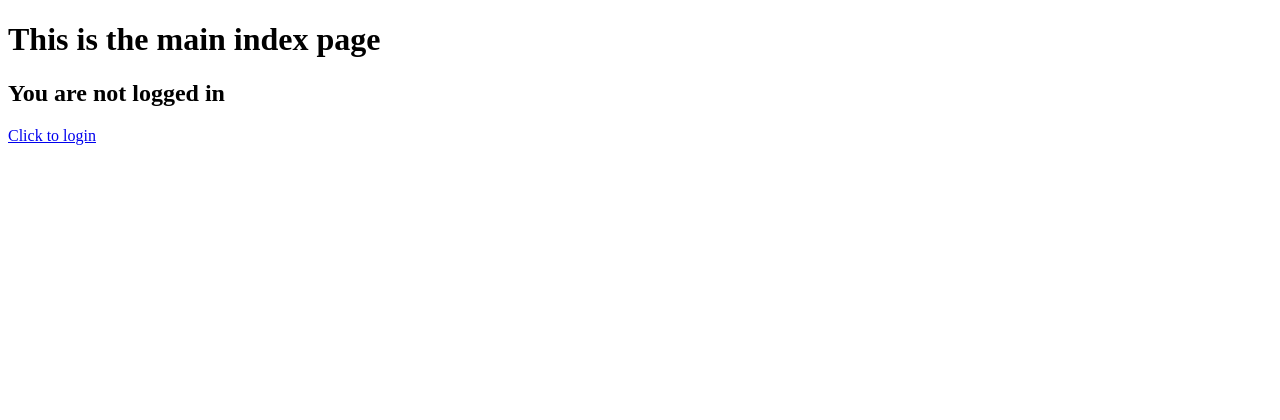
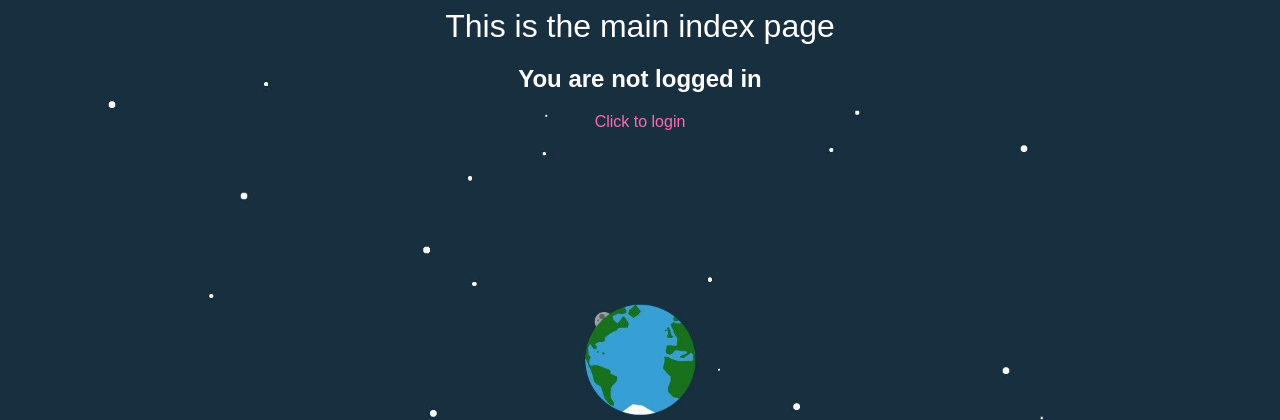
Before and after one commit to reetghosh1/DjangoBasicAuth, a Django app: page / in a window 1280 px wide. Shown: the top 420 px of the page. Run offline with Django 3.2, Linux system fonts and the light colour scheme.

Commit message:
fixed hyperlink centering error

```diff
--- a/user_tasks/static/user_tasks/style1.css
+++ b/user_tasks/static/user_tasks/style1.css
@@ -15,9 +15,14 @@ body *{
 h1{
     font-weight: normal;
     margin: 0;
+    text-align: center
 }
 
 a, a:hover, a:visited{
     color: hotpink;
     text-decoration: none;
 }
+
+p{
+    text-align: center;
+}
--- a/user_tasks/templates/user_tasks/index.html
+++ b/user_tasks/templates/user_tasks/index.html
@@ -5,6 +5,8 @@
     <meta name="viewport" content="width=device-width, initial-scale=1.0">
     <meta http-equiv="X-UA-Compatible" content="ie=edge">
     <title>The Index Page</title>
+    {% load static %}
+    <link rel="stylesheet" href="{% static 'user_tasks/style1.css' %}" type="text/css">
 </head>
 <body>
     <h1>This is the main index page</h1>
@@ -13,7 +15,9 @@
     <p><a href="{% url 'logout' %}">Logout</a></p>
     {% else %}
     <h2>You are not logged in</h2>
-    <a href="/accounts/login">Click to login</a>
+    <p>
+    <a  href="/accounts/login">Click to login</a>
+    </p>
     {% endif %}
 
 
```
